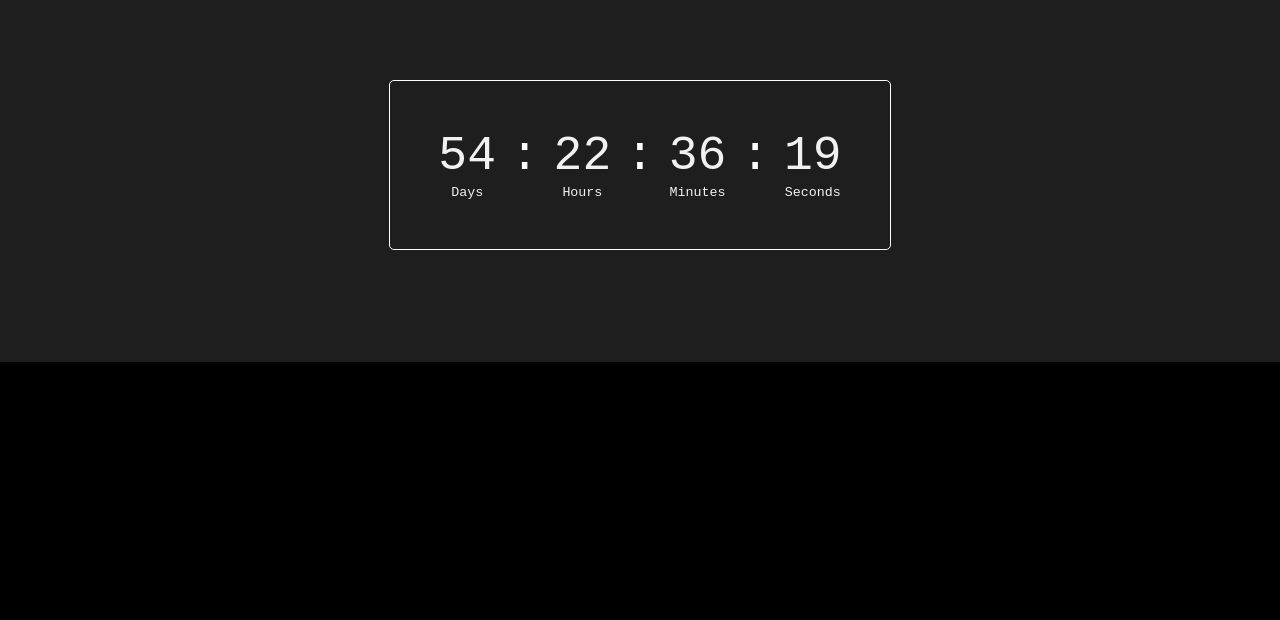
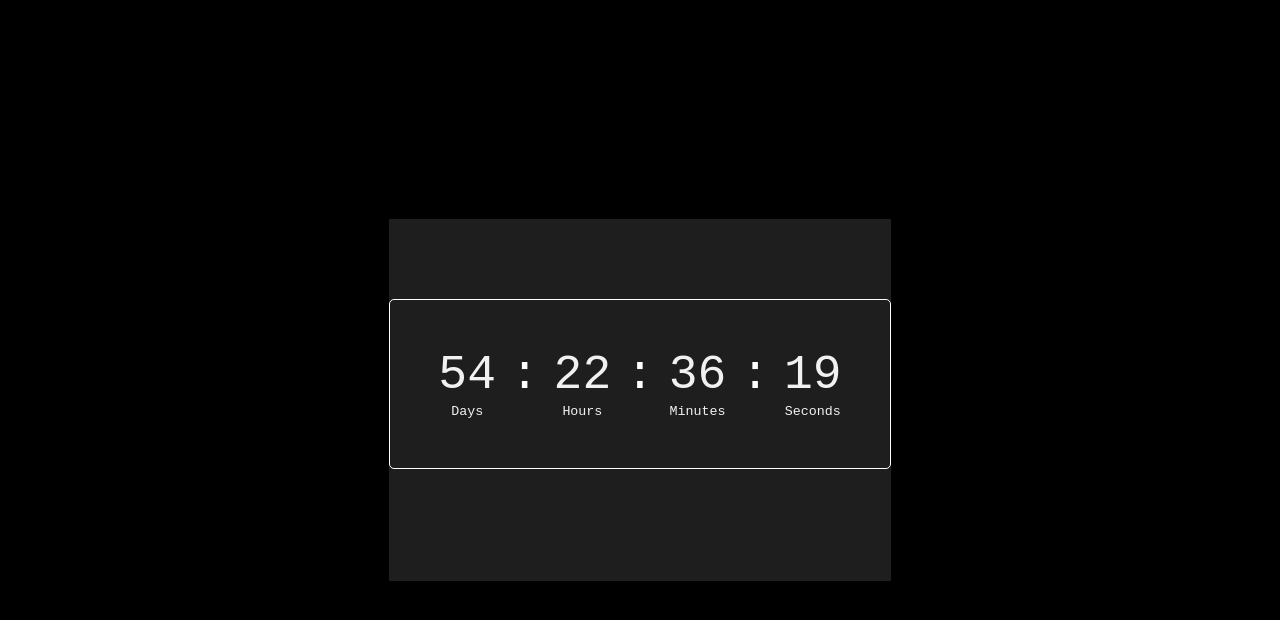
Before and after one commit to amirrahemi01/Basic-Countdown-Timer, a React (Create React App) app: page / in a window 1280 px wide. Shown: the top 620 px of the page. Built offline with nearby package versions, Linux system fonts and the light colour scheme.

Commit message:
Initial Commit

```diff
--- a/src/Components/Timer.css
+++ b/src/Components/Timer.css
@@ -3,6 +3,9 @@
   color: #fff;
   width: 100vw;
   height: 100vh;
+  display: flex;
+  justify-content: center;
+  align-items: center;
 }
 
 .timer {
@@ -44,7 +47,8 @@
   text-align: center;
 }
 
-  section p:first-child, .timer div:last-child span {
+section p:first-child,
+.timer div:last-child span {
   font-size: 3em;
 }
 
```
Lines whose indentation alone changed are shown as unchanged.
